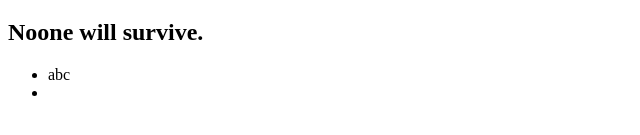
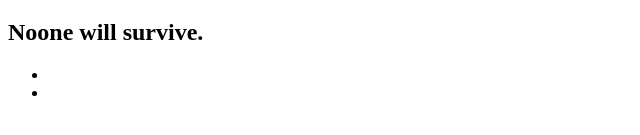
Before and after one commit to hdf1/0main_openSAP_repo, a plain HTML site: page index.html in a window 1280 px wide. Shown: the part 275-410 px from the top of the page, 0-640 px from the left. Drawn offline with Linux system fonts and the light colour scheme.

Commit message:
reworked 1

```diff
--- a/index.html
+++ b/index.html
@@ -13,7 +13,7 @@
 		<h1>Quotation 3</h1>
 		<h2>Noone will survive.</h2>
 		<ul>
-			<li>abc</li>
+			<li></li>
 			<li></li>
 		</ul>
 	</body>
```
